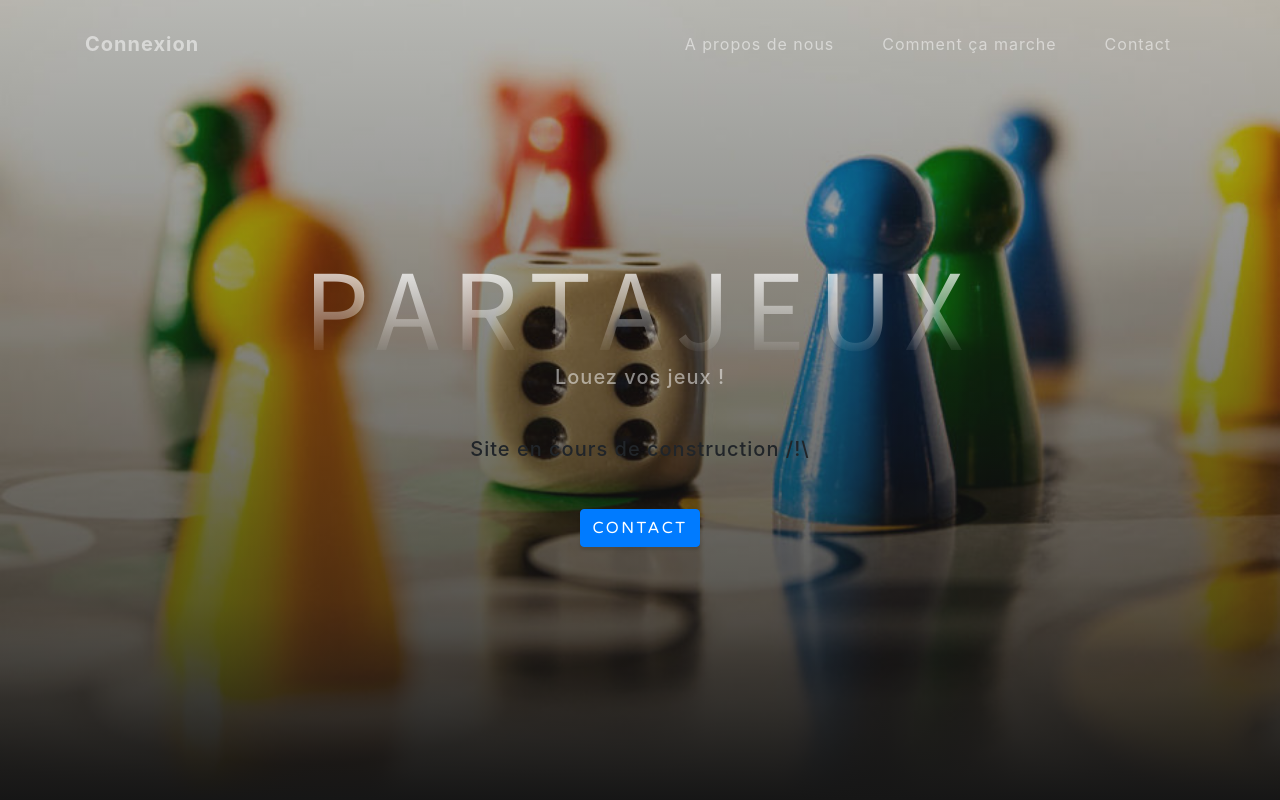
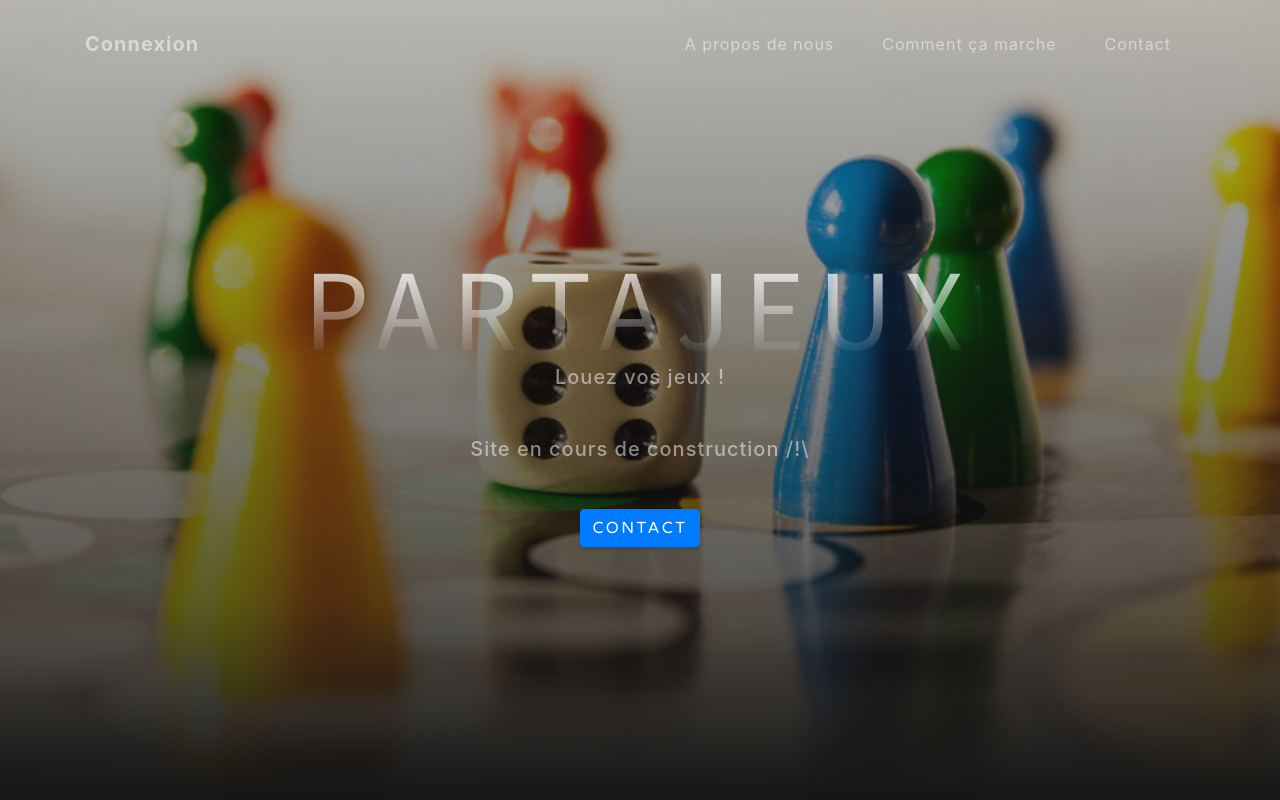
Before and after one commit to AdeleMo/adelemo.github.io, a website with bundled scripts: page index.html in a window 1280 px wide. Shown: the top 800 px of the page. Built offline with nearby package versions, Linux system fonts and the light colour scheme.

Commit message:
Update index.html

```diff
--- a/index.html
+++ b/index.html
@@ -56,7 +56,7 @@
       <div class="mx-auto text-center">
         <h1 class="mx-auto my-0 text-uppercase">PartaJeux</h1>
         <h2 class="text-white-50 mx-auto mt-2 mb-5">Louez vos jeux !</h2>
-        <h2 class="text-yellow-50 mx-auto mt-2 mb-5">Site en cours de construction /!\</h2>
+        <h2 class="text-white-50 mx-auto mt-2 mb-5">Site en cours de construction /!\</h2>
         <a class="btn btn-primary js-scroll-trigger" href="//www.123formbuilder.com/form-5147760/formulaire-de-contact" class="blueLink13">Contact</a>
       </div>
     </div>
```
